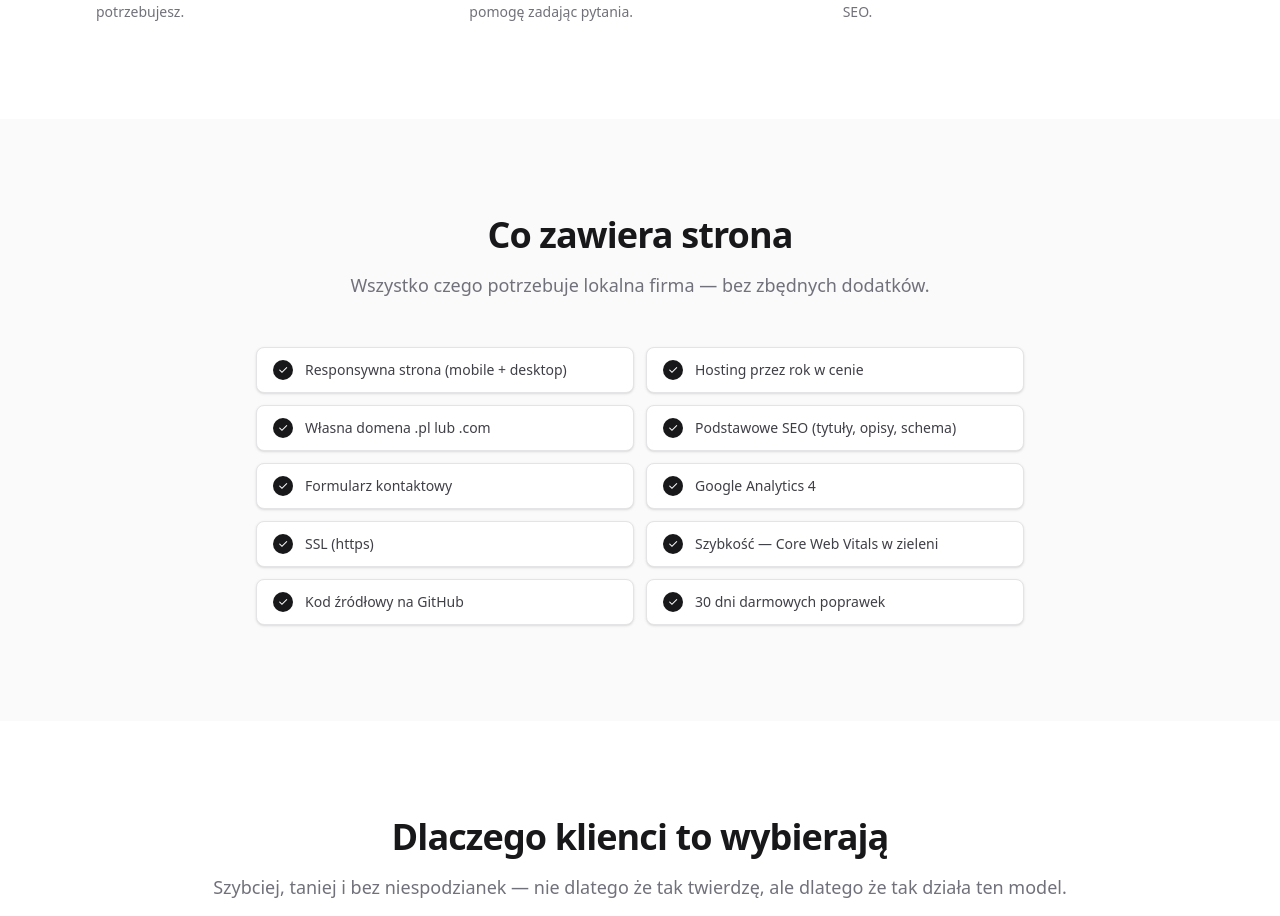
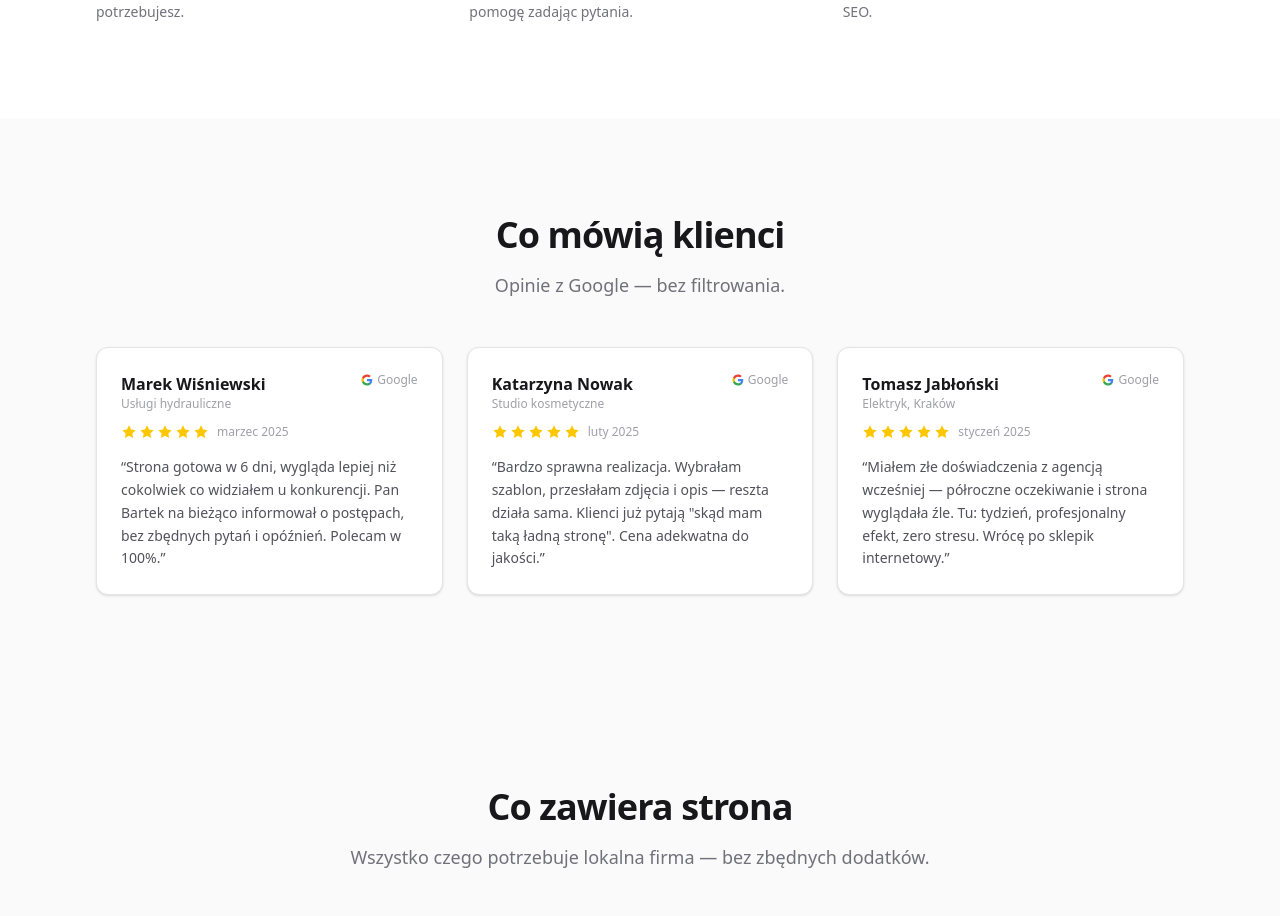
Before and after one commit to zombinator1/ZombiStackPortfolio, a Next.js app: page / in a window 1280 px wide. Shown: the part 1805-2721 px from the top of the page. Built offline with nearby package versions, Linux system fonts and the light colour scheme.

Commit message:
google review basic

```diff
--- a/src/app/page.tsx
+++ b/src/app/page.tsx
@@ -2,6 +2,7 @@ import type { Metadata } from 'next';
 import { Hero } from '@/components/marketing/hero';
 import { TemplatesPreview } from '@/components/marketing/templates-preview';
 import { ProcessSteps } from '@/components/marketing/process-steps';
+import { GoogleReviews } from '@/components/marketing/google-reviews';
 import { OfferIncludes } from '@/components/marketing/offer-includes';
 import { ValueProps } from '@/components/marketing/value-props';
 import { CtaBand } from '@/components/marketing/cta-band';
@@ -16,6 +17,7 @@ export default function HomePage() {
       <Hero />
       <TemplatesPreview />
       <ProcessSteps />
+      <GoogleReviews />
       <OfferIncludes />
       <ValueProps />
       <CtaBand />
--- /dev/null
+++ b/src/components/marketing/google-reviews.tsx
@@ -0,0 +1,105 @@
+import { Container } from '@/components/ui/container';
+import { SectionHeading } from '@/components/ui/section-heading';
+
+type Review = {
+  author: string;
+  rating: 1 | 2 | 3 | 4 | 5;
+  text: string;
+  businessType?: string;
+  date: string;
+};
+
+const reviews: Review[] = [
+  {
+    author: 'Marek Wiśniewski',
+    rating: 5,
+    text: 'Strona gotowa w 6 dni, wygląda lepiej niż cokolwiek co widziałem u konkurencji. Pan Bartek na bieżąco informował o postępach, bez zbędnych pytań i opóźnień. Polecam w 100%.',
+    businessType: 'Usługi hydrauliczne',
+    date: 'marzec 2025',
+  },
+  {
+    author: 'Katarzyna Nowak',
+    rating: 5,
+    text: 'Bardzo sprawna realizacja. Wybrałam szablon, przesłałam zdjęcia i opis — reszta działa sama. Klienci już pytają "skąd mam taką ładną stronę". Cena adekwatna do jakości.',
+    businessType: 'Studio kosmetyczne',
+    date: 'luty 2025',
+  },
+  {
+    author: 'Tomasz Jabłoński',
+    rating: 5,
+    text: 'Miałem złe doświadczenia z agencją wcześniej — półroczne oczekiwanie i strona wyglądała źle. Tu: tydzień, profesjonalny efekt, zero stresu. Wrócę po sklepik internetowy.',
+    businessType: 'Elektryk, Kraków',
+    date: 'styczeń 2025',
+  },
+];
+
+function Stars({ count }: { count: number }) {
+  return (
+    <div className="flex gap-0.5">
+      {Array.from({ length: 5 }).map((_, i) => (
+        <svg
+          key={i}
+          className={i < count ? 'text-yellow-400' : 'text-zinc-200'}
+          width="16"
+          height="16"
+          viewBox="0 0 24 24"
+          fill="currentColor"
+        >
+          <path d="M12 2l3.09 6.26L22 9.27l-5 4.87 1.18 6.88L12 17.77l-6.18 3.25L7 14.14 2 9.27l6.91-1.01L12 2z" />
+        </svg>
+      ))}
+    </div>
+  );
+}
+
+function GoogleLogo() {
+  return (
+    <span className="inline-flex items-center gap-1 text-xs font-medium text-zinc-400">
+      <svg width="12" height="12" viewBox="0 0 24 24" fill="none">
+        <path d="M22.56 12.25c0-.78-.07-1.53-.2-2.25H12v4.26h5.92c-.26 1.37-1.04 2.53-2.21 3.31v2.77h3.57c2.08-1.92 3.28-4.74 3.28-8.09z" fill="#4285F4"/>
+        <path d="M12 23c2.97 0 5.46-.98 7.28-2.66l-3.57-2.77c-.98.66-2.23 1.06-3.71 1.06-2.86 0-5.29-1.93-6.16-4.53H2.18v2.84C3.99 20.53 7.7 23 12 23z" fill="#34A853"/>
+        <path d="M5.84 14.09c-.22-.66-.35-1.36-.35-2.09s.13-1.43.35-2.09V7.07H2.18C1.43 8.55 1 10.22 1 12s.43 3.45 1.18 4.93l3.66-2.84z" fill="#FBBC05"/>
+        <path d="M12 5.38c1.62 0 3.06.56 4.21 1.64l3.15-3.15C17.45 2.09 14.97 1 12 1 7.7 1 3.99 3.47 2.18 7.07l3.66 2.84c.87-2.6 3.3-4.53 6.16-4.53z" fill="#EA4335"/>
+      </svg>
+      Google
+    </span>
+  );
+}
+
+export function GoogleReviews() {
+  return (
+    <section className="bg-zinc-50 py-24">
+      <Container>
+        <SectionHeading
+          title="Co mówią klienci"
+          subtitle="Opinie z Google — bez filtrowania."
+        />
+        <div className="grid gap-6 sm:grid-cols-2 lg:grid-cols-3">
+          {reviews.map((review) => (
+            <div
+              key={review.author}
+              className="flex flex-col rounded-xl border border-zinc-200 bg-white p-6 shadow-sm"
+            >
+              <div className="flex items-start justify-between gap-2">
+                <div>
+                  <p className="font-semibold text-zinc-900">{review.author}</p>
+                  {review.businessType && (
+                    <p className="text-xs text-zinc-400">{review.businessType}</p>
+                  )}
+                </div>
+                <GoogleLogo />
+              </div>
+              <div className="mt-3 flex items-center gap-2">
+                <Stars count={review.rating} />
+                <span className="text-xs text-zinc-400">{review.date}</span>
+              </div>
+              <p className="mt-4 flex-1 text-sm leading-relaxed text-zinc-600">
+                &ldquo;{review.text}&rdquo;
+              </p>
+            </div>
+          ))}
+        </div>
+      </Container>
+    </section>
+  );
+}
```
